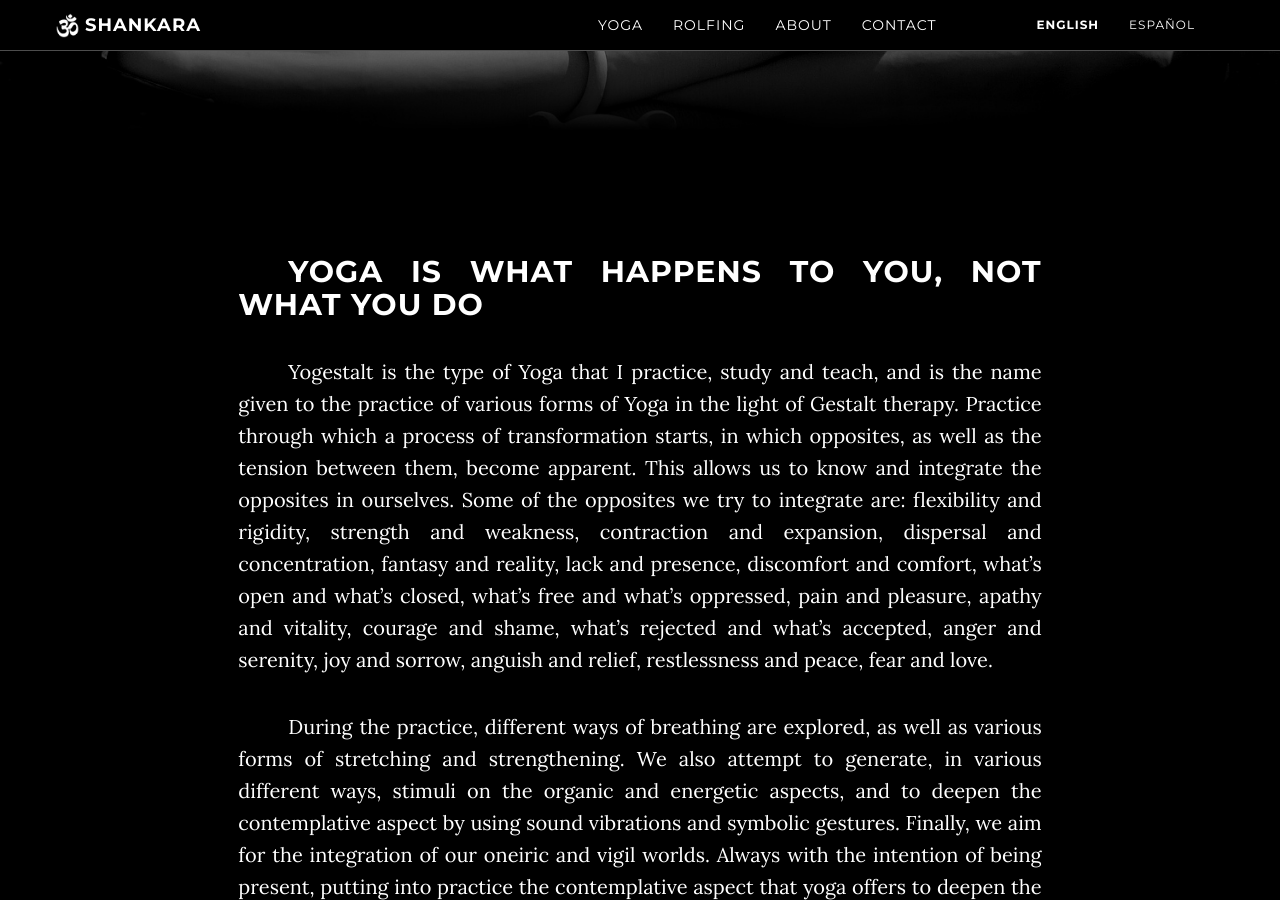
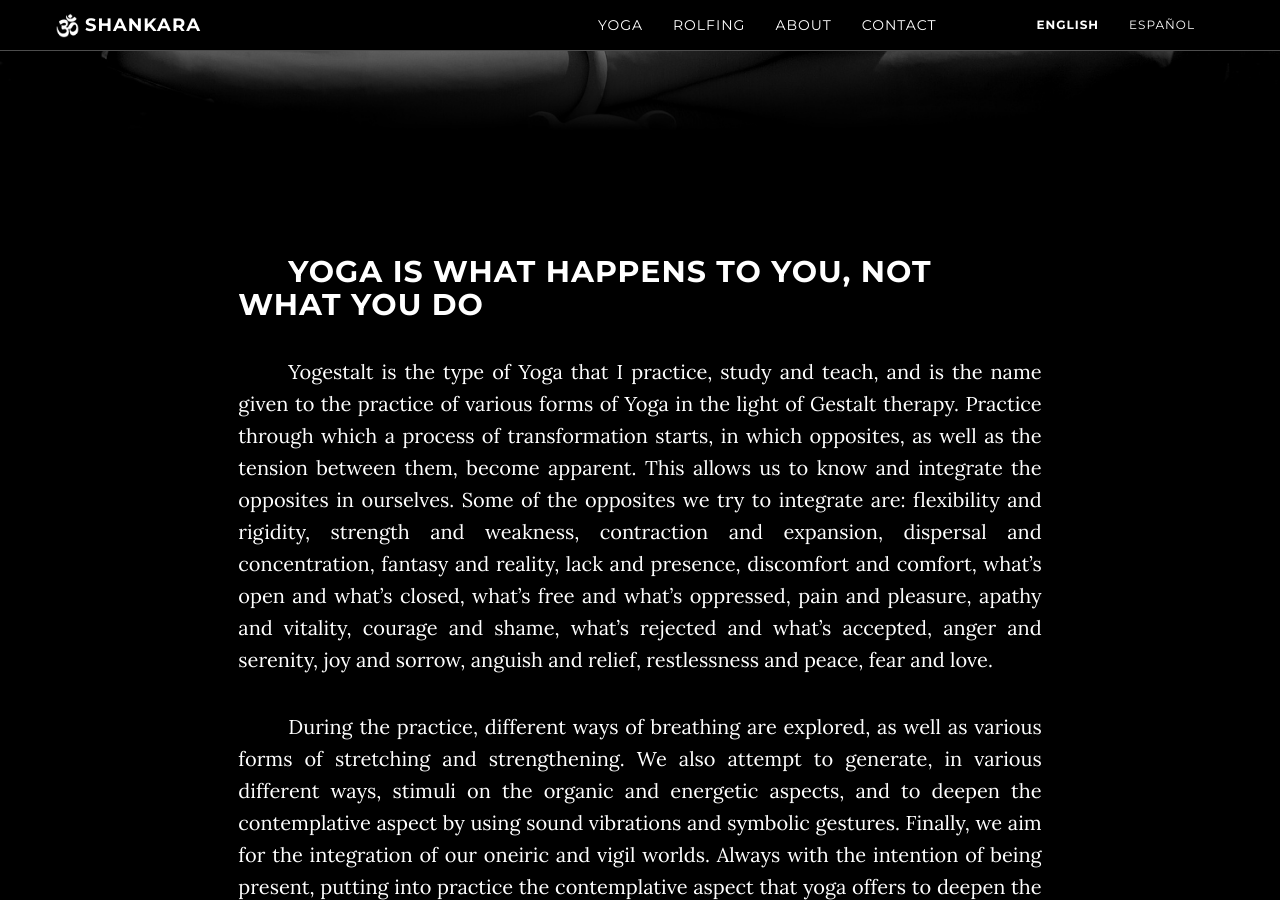
Before and after one commit to cele-carrillo/om_shankara, a Jekyll site: the page built from en/index.html, in a window 1280 px wide and 900 px high, scrolled down 765 px. Built offline with Jekyll 4.4.1, drawn with Linux system fonts in a browser that asks for light colours.

Commit message:
Fixed h2 css

```diff
--- a/_includes/css/grayscale.css
+++ b/_includes/css/grayscale.css
@@ -272,6 +272,9 @@ a:focus {
     width: 100%;
     color: #fff;
 }
+.content-section h2 {
+    text-align: left;
+}
 
 .yoga-section {
     background-color: {{ site.color.primary-dark }};
```
